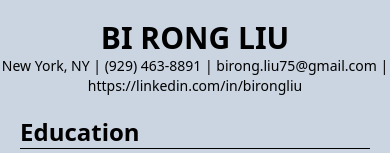
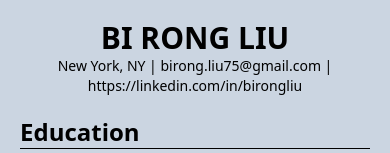
Before and after one commit to birongliu/multimedia-programming, a plain HTML site: page labs/resume/index.html in a window 390 px wide. Shown: the top 153 px of the page. Drawn offline with nearby package versions, Linux system fonts and the light colour scheme.

Commit message:
remove phone number

```diff
--- a/labs/resume/index.html
+++ b/labs/resume/index.html
@@ -8,7 +8,7 @@
   </head>
   <body class="bg-slate-300 m-0 p-0">
     <h1 class="font-bold text-3xl text-center mt-5 uppercase">Bi Rong Liu</h1>
-    <h2 class="text-center text-sm sm:text-base">New York, NY | (929) 463-8891 | birong.liu75@gmail.com | https://linkedin.com/in/birongliu</h2>
+    <h2 class="text-center text-sm sm:text-base">New York, NY | birong.liu75@gmail.com | https://linkedin.com/in/birongliu</h2>
     <section class="m-5">
     <div>
         <h1 class="font-bold text-2xl">Education</div>
```
